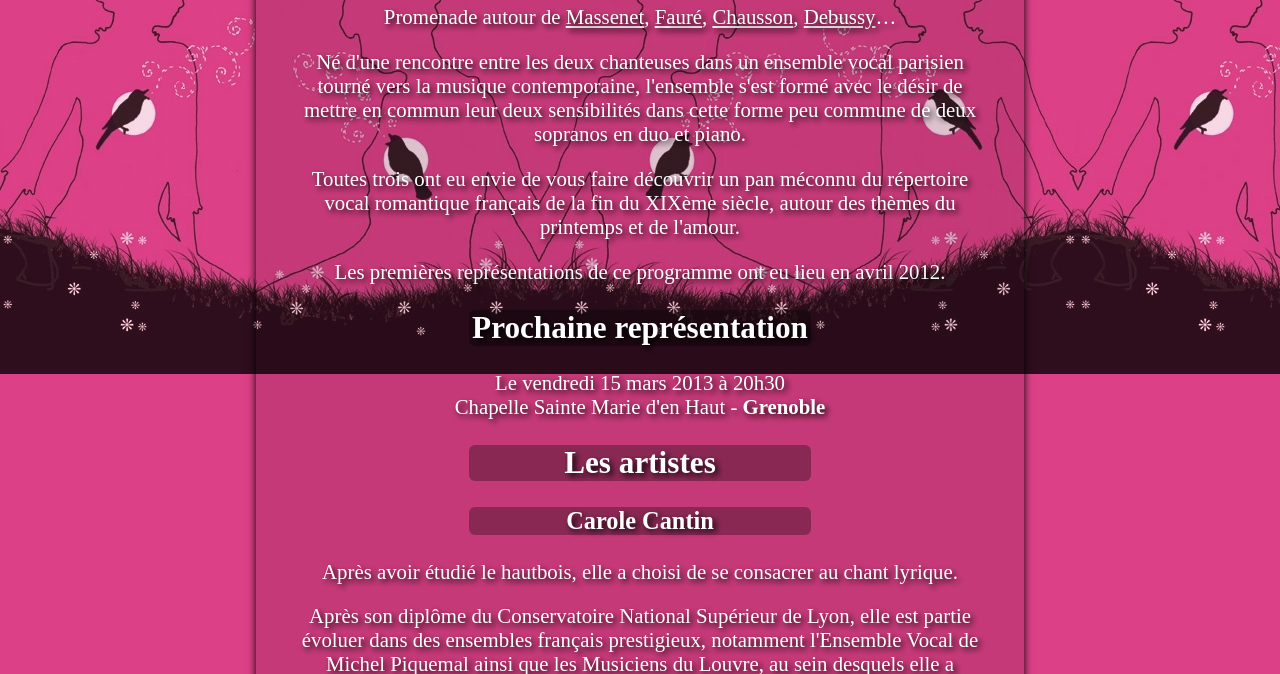
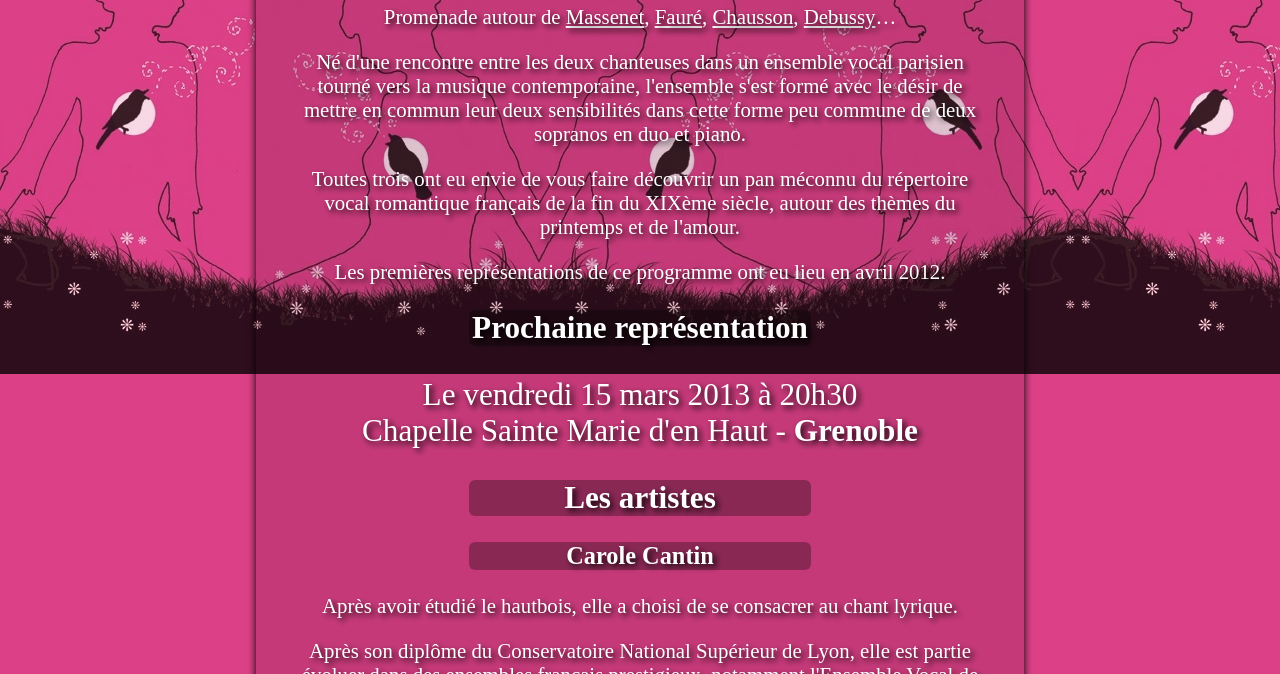
Before and after one commit to printempsromantique/printempsromantique.github.com, a plain HTML site: page index.html in a window 1280 px wide. Shown: the part 426-1100 px from the top of the page. Drawn offline with Linux system fonts and the light colour scheme.

```diff
--- a/index.html
+++ b/index.html
@@ -63,7 +63,7 @@
 			/*color: #9BF;*/
 			text-decoration: underline;
 		}
-		.class {
+		.repr {
 			font-size: 1.5em;
 		}
 		.important {
```
